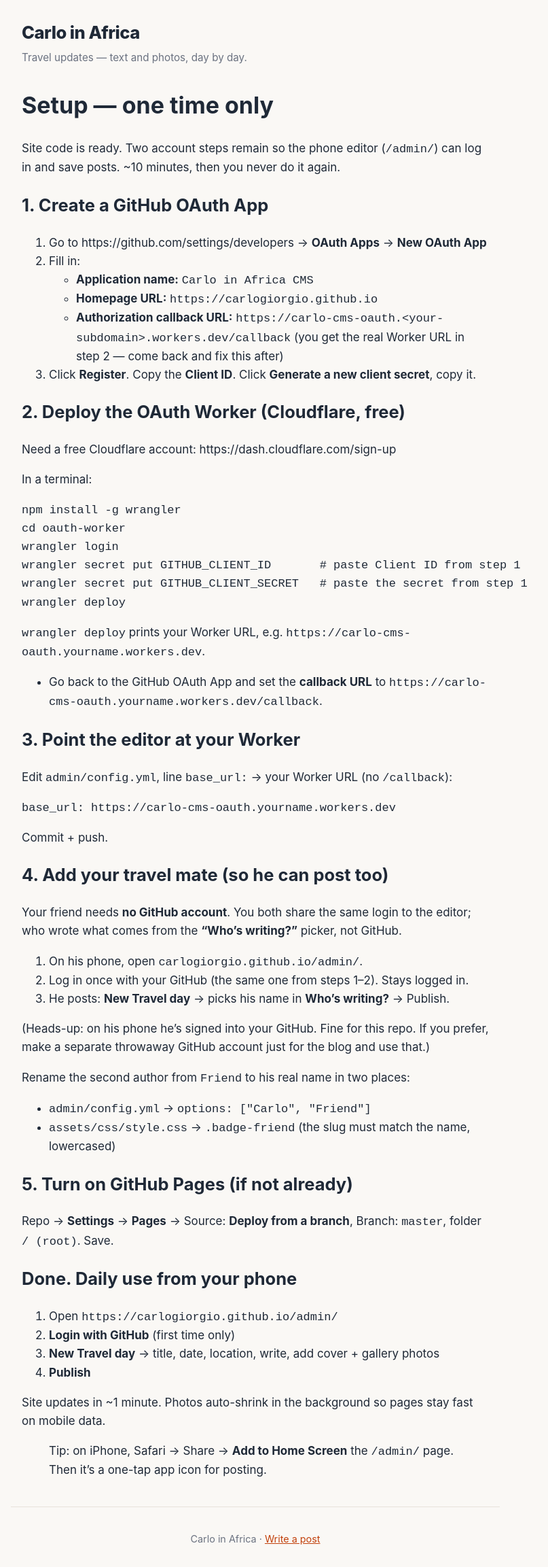
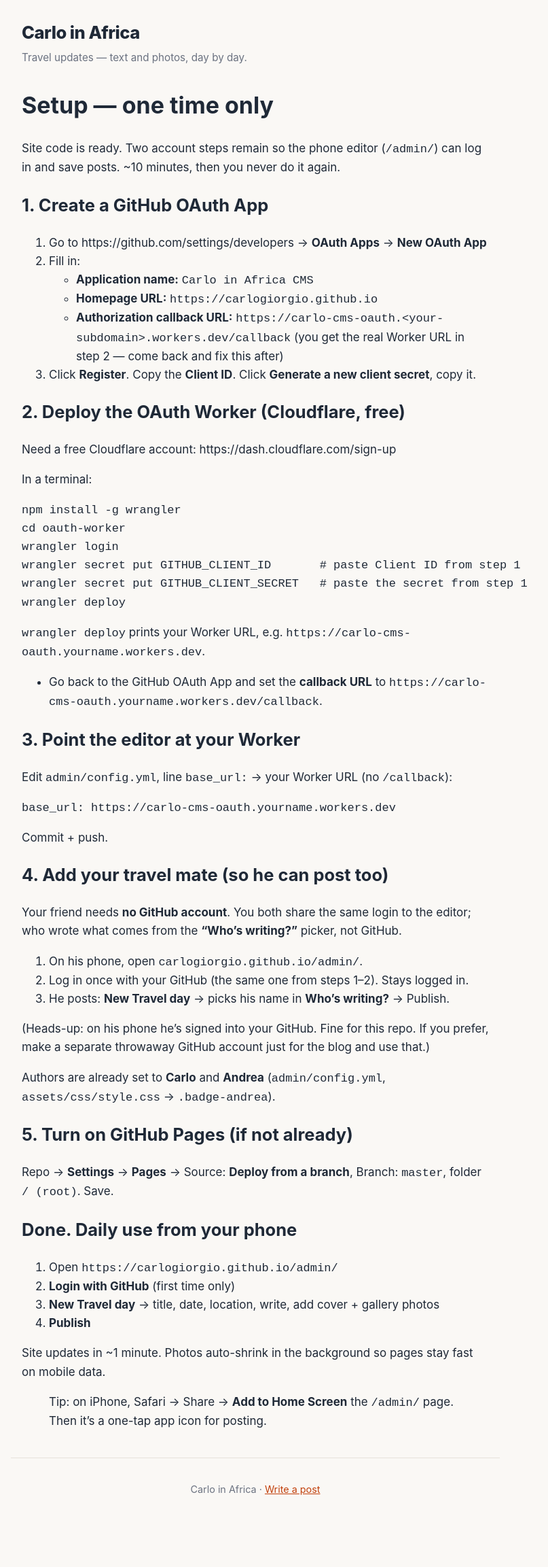
Before and after one commit to CarloGiorgio/CarloGiorgio.github.io, a Jekyll site: the page built from SETUP.md, in a window 1280 px wide. Shown: the whole page at 68% size, without its empty margins (264-1071 px from the left). Built offline with Jekyll 4.4.1, drawn with Linux system fonts in a browser that asks for light colours; our own code applies the rules of GitHub Pages for plain Markdown files; after the commit the page ends 2233 px from its top, so only the background shows below that.

Commit message:
Set second author to Andrea
Co-Authored-By: Claude Opus 4.8 <noreply@anthropic.com>

```diff
--- a/SETUP.md
+++ b/SETUP.md
@@ -56,9 +56,8 @@ editor; who wrote what comes from the **"Who's writing?"** picker, not GitHub.
 (Heads-up: on his phone he's signed into your GitHub. Fine for this repo. If you
 prefer, make a separate throwaway GitHub account just for the blog and use that.)
 
-Rename the second author from `Friend` to his real name in two places:
-- `admin/config.yml` → `options: ["Carlo", "Friend"]`
-- `assets/css/style.css` → `.badge-friend` (the slug must match the name, lowercased)
+Authors are already set to **Carlo** and **Andrea** (`admin/config.yml`,
+`assets/css/style.css` → `.badge-andrea`).
 
 ## 5. Turn on GitHub Pages (if not already)
 
--- a/admin/config.yml
+++ b/admin/config.yml
@@ -27,7 +27,7 @@ collections:
       - label: "Who's writing?"
         name: "author"
         widget: "select"
-        options: ["Carlo", "Friend"]   # rename "Friend" to your travel mate's name
+        options: ["Carlo", "Andrea"]
         hint: "Pick yourself — this badges the post"
       - { label: "Title", name: "title", widget: "string", hint: "e.g. Arrival in Nairobi" }
       - { label: "Date", name: "date", widget: "datetime", default: "" }
--- a/assets/css/style.css
+++ b/assets/css/style.css
@@ -92,7 +92,7 @@ a { color: var(--accent); }
   margin-bottom: 8px;
 }
 .badge-carlo  { background: #c2410c; }  /* orange */
-.badge-friend { background: #0e7490; }  /* teal — rename to match your mate */
+.badge-andrea { background: #0e7490; }  /* teal */
 
 /* Post */
 .post { padding: 8px 0 24px; }
```
